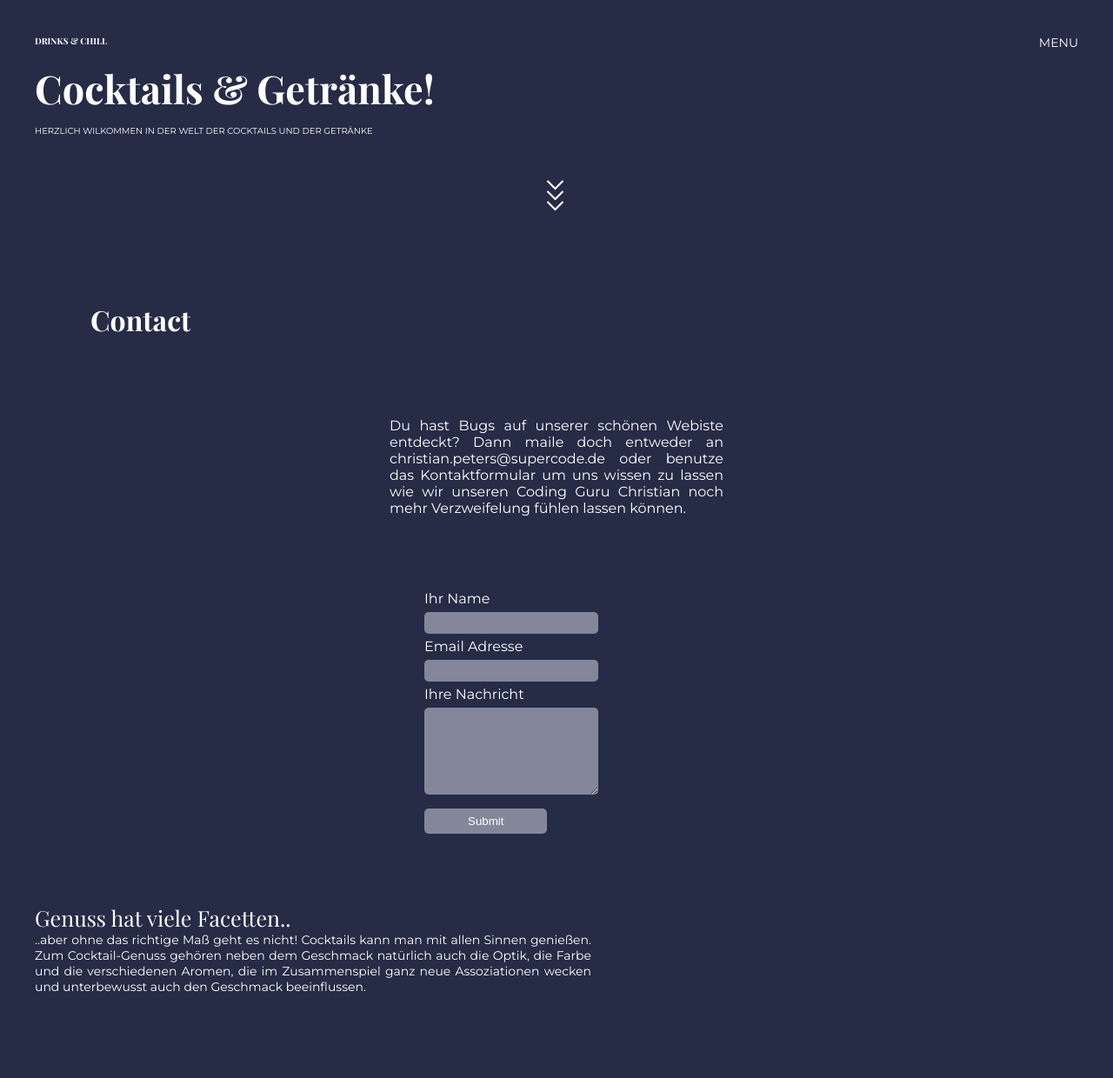
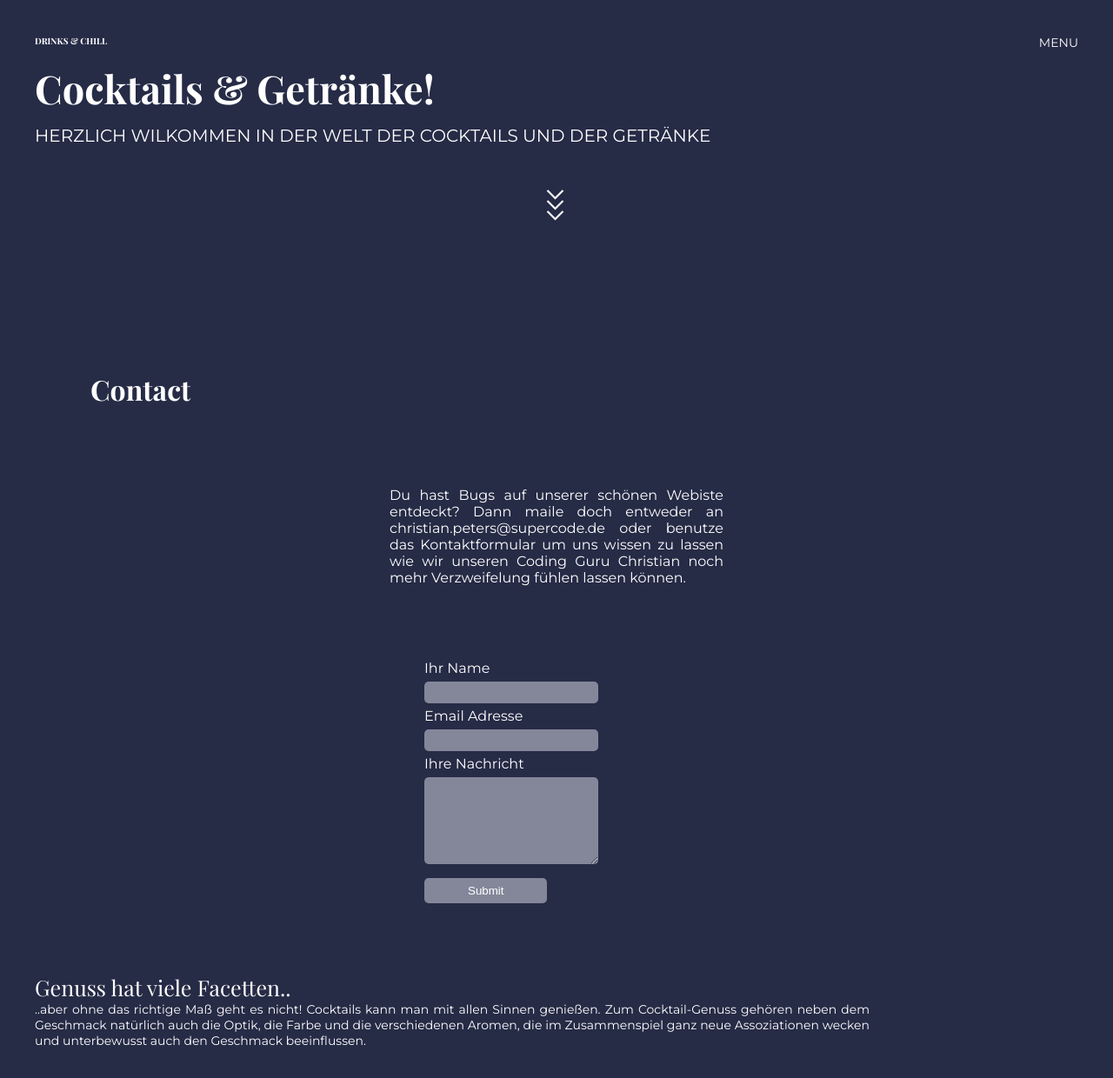
Before and after one commit to Sivagajan/Drinks-Chill, a React (Create React App) app: page /contact in a window 1280 px wide. Shown: the top 1240 px of the page at 87% size. Built offline with nearby package versions, Linux system fonts and the light colour scheme.

Commit message:
ready (#18)
Co-authored-by: Stanni11 <supercoder@SuperCoders-Air.fritz.box>

```diff
--- a/src/components/animationPopup/AnimationPopup.module.css
+++ b/src/components/animationPopup/AnimationPopup.module.css
@@ -18,6 +18,8 @@
     text-align: right;
     padding-right: 2vh;
     padding-top: 2vh;
+    cursor: pointer;
+
 }
 
 .divAnimation {
@@ -26,7 +28,10 @@
 
 @media only screen and (max-width:390px) {
 
-        .popup{
-            height:843px;
-        }
+    .popup {
+        max-height: 150vh;
+        font-size: 2em;
+        width: 90vw;
+        left: 30%;
+    }
 }
--- a/src/components/chrisWeint/ChrisWeint.css
+++ b/src/components/chrisWeint/ChrisWeint.css
@@ -1,6 +1,6 @@
 .popup1 {
-    width: 100%;
-    height: 100vh;
+    width: 50%;
+    height: 50vh;
     background-color: #262B46;
     border-radius: 25px;
     box-shadow: 0 3rem 3rem rgb(0 0 0 / 10%);
@@ -24,3 +24,27 @@
 .divAnimation1 {
     padding: 2vw;
 }
+
+.popup1 img {
+    width: 100%;
+}
+
+
+@media only screen and (max-width:390px) {
+
+    .popup1 img {
+        width: 100%;
+        padding: 3%;
+        margin-right: 10%;
+
+    }
+
+    .popup1 {
+        /*  max-height: 110vh; */
+        font-size: 2em;
+        width: 90vw;
+        left: 30%;
+        height: 30vh;
+    }
+
+}
--- a/src/components/footer/Footer.module.css
+++ b/src/components/footer/Footer.module.css
@@ -1,6 +1,6 @@
 .Footer {
     background-color: #262B46;
-    width: 80vh;
+    width: 80%;
 }
 
 .pFooter1 {
@@ -15,100 +15,31 @@
     font-size: 14px;
     color: white;
     text-align: justify;
-    width: 80vh;
     padding-bottom: 10vh;
 }
 
-/*
-ul {
-    display: flex;
-    position: absolute;
-    left: 50%;
-    transform: translate(-50%, -50%);
-    padding: 5vh;
-}
+@media only screen and (max-width:390px) {
 
-ul li {
-    list-style: none;
-}
+    .Footer {
+        height: 50vh;
+        margin-left: 10vw;
+        margin-right: 10vw;
+    }
 
-ul li a {
-    width: 60px;
-    height: 60px;
-    background-color: #fff;
-    text-align: center;
-    line-height: 80px;
-    font-size: 35px;
-    margin: 0 10px;
-    display: block;
-    border-radius: 50%;
-    position: relative;
-    overflow: hidden;
-    border: 3px solid #fff;
-    z-index: 1;
-}
 
-ul li a .icon {
-    position: relative;
-    color: #262626;
-    transition: .5s;
-    z-index: 3;
-}
 
-ul li a:hover .icon {
-    color: #fff;
-    transform: rotateY(360deg);
-}
 
-ul li a:before {
-    content: "";
-    position: absolute;
-    top: 100%;
-    left: 0;
-    width: 100%;
-    height: 100%;
-    background: #f00;
-    transition: .5s;
-    z-index: 2;
-}
-
-ul li a:hover:before {
-    top: 0;
-}
-
-ul li:nth-child(1) a:before {
-    background: #3b5999;
-}
-
-ul li:nth-child(2) a:before {
-    background: #55acee;
-}
-
-ul li:nth-child(3) a:before {
-    background: #0077b5;
-}
-
-ul li:nth-child(4) a:before {
-    background: #dd4b39;
-}
- */
-
-@media only screen and(max-width:390px){
-    .pFooter1{
+    /*     .pFooter1 {
         padding: 1vh;
     }
 
-    .Footer {
-        margin-left: 5vh;
-        margin-right: 5vh;
-        height: 50vh;
-    }
 
-    .pFooter2 {
+
+
         font-family: 'Montserrat', sans-serif;
         color: white;
         text-align: justify;
         padding-bottom: 5vh;
         margin: auto;
-    }
+    } */
 }
--- a/src/components/header/Header.jsx
+++ b/src/components/header/Header.jsx
@@ -28,7 +28,7 @@ const Header = (props) => {
 
                     <Link to={`/cocktailList/${cocktail}`}> <button >Search</button></Link>
 
-                </div>:null}
+                </div> : null}
 
                 <section className={style.arrows}>
                     <img src={vector} alt="" />
--- a/src/components/header/Header.module.css
+++ b/src/components/header/Header.module.css
@@ -21,15 +21,14 @@
     color: white;
     display: flex;
     flex-direction: column;
-    height: 40vh;
+    height: 50vh;
 }
 
 .heading {
     margin: 3vh, 0, 3vh, 0;
 }
-.pTagHeader{
-    font-size: 14px;
-}
+
+
 h1 {
     font-family: 'Playfair Display', serif;
     font-size: 45px;
@@ -38,7 +37,7 @@ h1 {
 
 .heading p {
     font-family: 'Montserrat', sans-serif;
-    font-size: 10px;
+    font-size: 20px;
     padding-bottom: 50px;
 }
 
@@ -76,7 +75,7 @@ h1 {
 
 @media only screen and (max-width:390px) {
 
-    .hero{
+    .hero {
         height: 50vh;
         margin-left: 5vh;
         margin-right: 5vh;
@@ -87,7 +86,7 @@ h1 {
         padding-left: 0;
     }
 
-    .arrows{
+    .arrows {
         visibility: hidden;
     }
 }
--- a/src/components/recipe/Recipe.module.css
+++ b/src/components/recipe/Recipe.module.css
@@ -29,18 +29,28 @@
 @media only screen and (max-width:390px) {
 
 
-    .imageContainer{
+    .imageContainer {
         justify-content: center;
     }
-    .recipeContainer{
+
+    .recipeContainer {
         justify-content: center;
         display: grid;
         text-align: center;
         font-size: 12px;
     }
-    .imgRecipeDiv{
+
+    .imgRecipeDiv {
         justify-content: center;
         display: flex;
     }
 
+    .articleRecipe {
+        display: grid;
+        grid-template-columns: 50% 50%;
+        width: 80vw;
+        line-height: 1.5em;
+    }
+
+
 }
--- a/src/pages/addCocktails/AddCocktails.module.css
+++ b/src/pages/addCocktails/AddCocktails.module.css
@@ -13,9 +13,9 @@
 }
 
 .addFlex {
-   display: flex;
-   justify-content:space-between;
-   padding-right: 45vw;
+    display: flex;
+    justify-content: space-between;
+    padding-right: 45vw;
 
 }
 
@@ -39,27 +39,23 @@
     width: 293px;
 }
 
-.imgRight{
+.imgRight {
     display: flex;
 }
 
-.imgContainerCocktails{
+.imgContainerCocktails {
     flex-direction: column;
     padding-left: 76px;
 }
 
-.imgCocktails1{
+.imgCocktails1 {
     padding-bottom: 18px;
     padding-right: 22px;
 }
 
-.imgCocktails2 img{
+.imgCocktails2 img {
     padding-left: 42px;
 }
-/* .flexCocktails3{
-    display: flex;
-} */
-
 
 
 .inputList input:placeholder-shown {
@@ -108,3 +104,11 @@
 .inputList input:nth-of-type(10) {
     background-color: #E7B788;
 }
+
+@media only screen and (max-width:390px) {
+
+
+    .imgRight {
+        display: none;
+    }
+}
--- a/src/pages/contact/Contact.jsx
+++ b/src/pages/contact/Contact.jsx
@@ -1,6 +1,6 @@
 import Header from '../../components/header/Header'
 import Footer from '../../components/footer/Footer'
-import styles from'./Contact.module.css'
+import styles from './Contact.module.css'
 import { useState } from 'react';
 import ChrisWeint from '../../components/chrisWeint/ChrisWeint';
 
@@ -10,13 +10,13 @@ const Contact = () => {
     const place = 'noSearch'
     return (
         <>
-        < Header place={place} />
+            < Header place={place} />
             <div className={styles.contactBackground}>
                 <h3 className={styles.h3Contact}>Contact</h3>
                 <p className={styles.pContact}>Du hast Bugs auf unserer schönen Webiste entdeckt? Dann maile doch entweder an christian.peters@supercode.de oder benutze das Kontaktformular um uns wissen zu lassen wie wir unseren    Coding Guru Christian noch mehr Verzweifelung fühlen lassen können.</p>
 
 
-                <form className={styles.formContact}>
+                <div className={styles.formContact}>
                     <label className={styles.ContactLabel} htmlFor="">Ihr Name</label>
                     <input className={styles.contactInput} type="text" />
                     <label className={styles.ContactLabel} htmlFor="">Email Adresse</label>
@@ -25,7 +25,7 @@ const Contact = () => {
                     <textarea className={styles.contactTextArea} />
                     <ChrisWeint trigger={popupBtn1} setTrigger={setpopupBtn1}></ChrisWeint>
                     <button onClick={() => setpopupBtn1(true)} className={styles.btnContact}>Submit</button>
-                </form>
+                </div>
             </div>
             <Footer />
         </>
```
Also changed, not shown: src/components/footer/Footer.jsx (+1 -18 lines), src/pages/cocktailList/CocktailList.jsx (+2 -6 lines).
